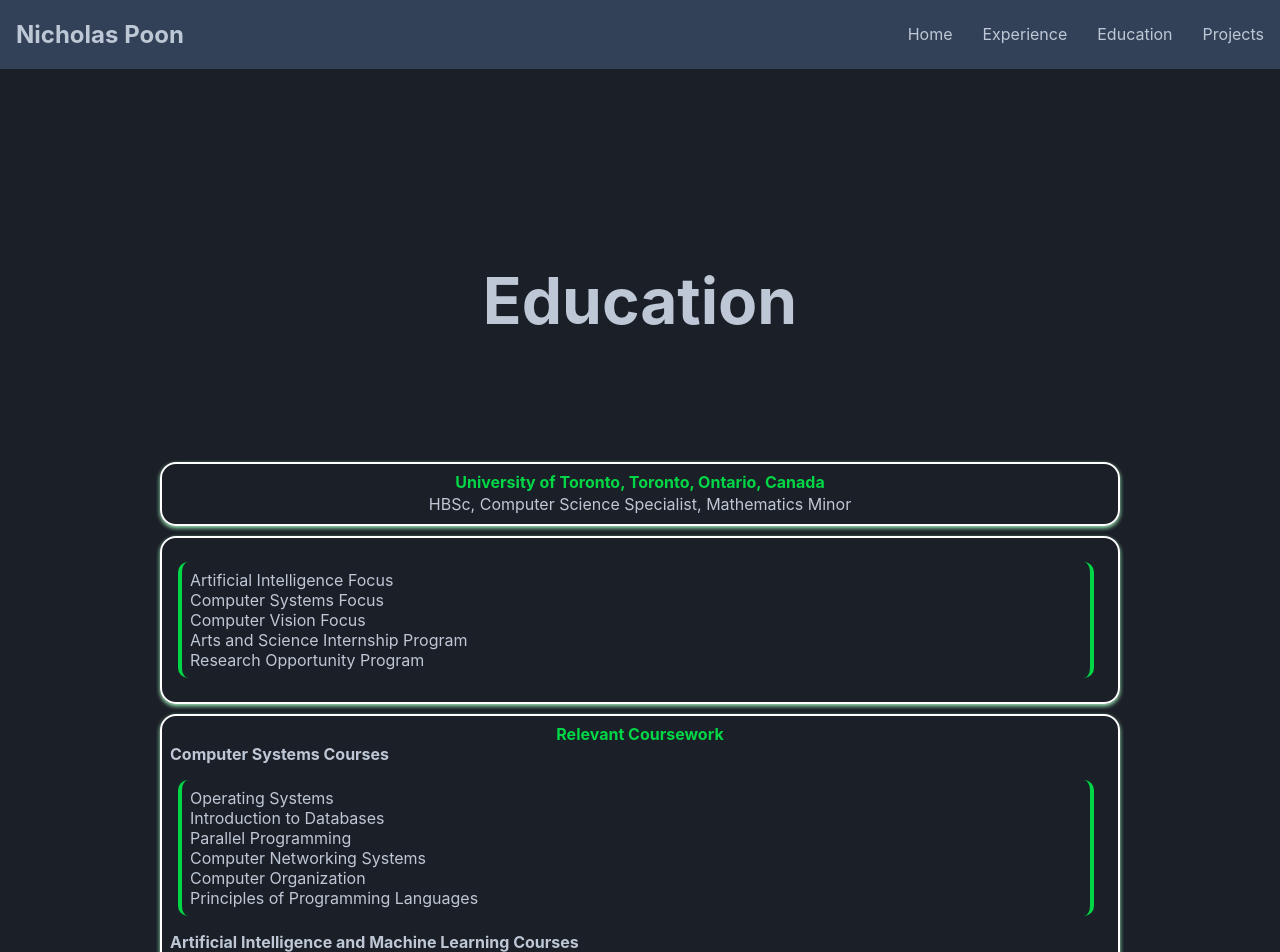
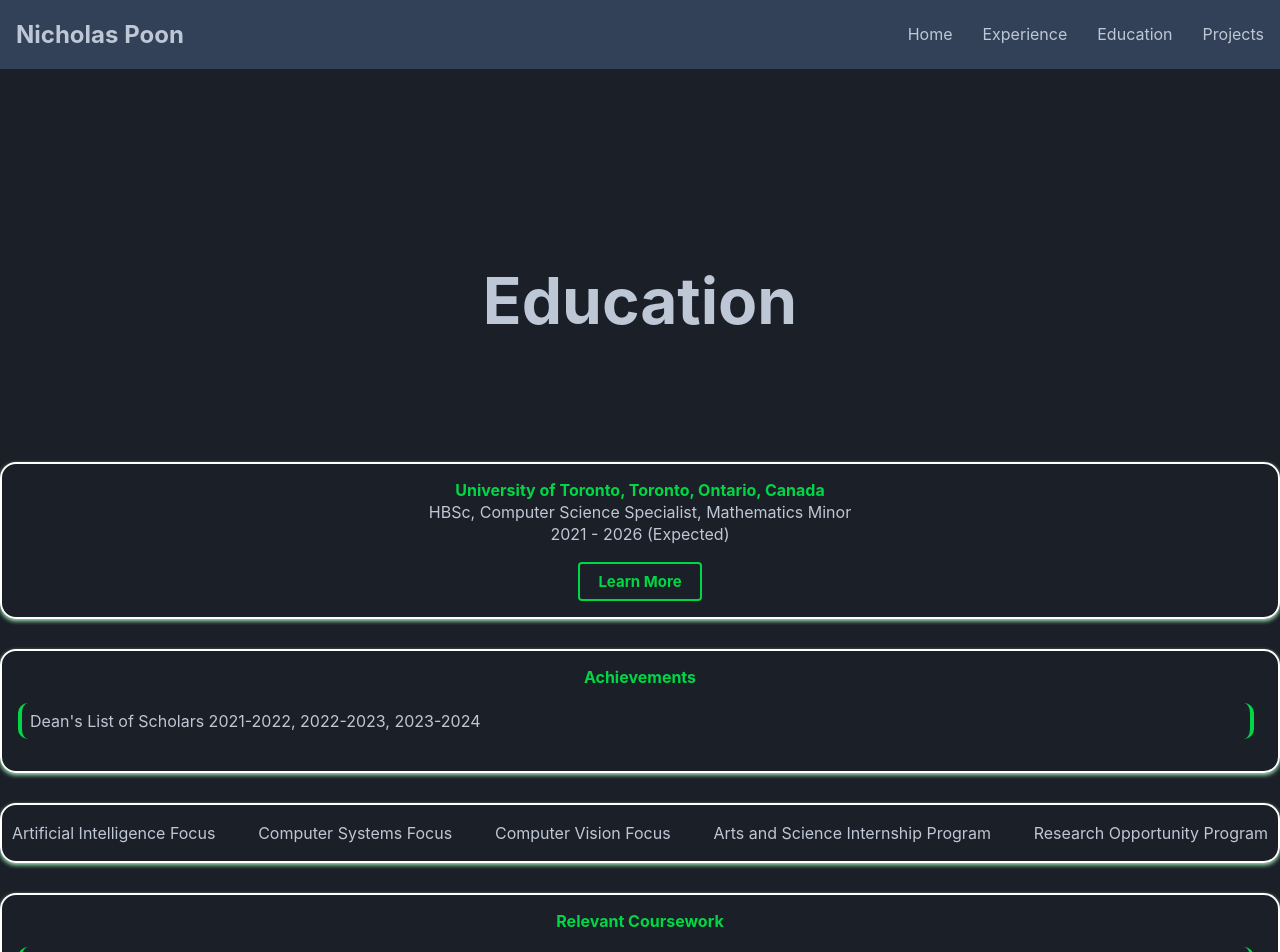
Before and after one commit to nicholaspoon03/nicholaspoon03.github.io, a React (Create React App) app: page /education in a window 1280 px wide. Shown: the top 952 px of the page. Built offline with nearby package versions, Linux system fonts and the light colour scheme.

Commit message:
Finishing Education section and fixing adaptive layout

```diff
--- a/src/App.css
+++ b/src/App.css
@@ -37,8 +37,8 @@
   color: #00D646;
 }
 
-
 .card {
+  width: 100%;
   border: 2px solid white;
   border-radius: 16px;
   box-shadow: 0 2px 4px #A1F1BB;
@@ -49,30 +49,29 @@
 }
 
 .card-content {
-  padding: 8px;
+  padding: 1rem 8px;
 }
 
 .page-layout {
   justify-content: center;
-  padding: 0 10rem;
   display: flex;
   flex-direction: column;
+  align-items: center;
   gap: 10px;
+  margin-bottom: 50px;
+}
+
+.page-layout * {
+  max-width: 1500px;
 }
 
 ul.surround {
   border-left: 4px solid #00D646;
   border-right: 4px solid #00D646;
   border-radius: 10px;
-  padding: 0.5rem 0 0.5rem 0.5rem;
+  padding: 0.5rem;
   margin: 1rem 1rem 1rem 0.5rem;
   list-style: none;
-}
-
-ul.surround:hover {
-  border-right: none;
-  transform: translate(2px, -2px);
-  box-shadow: 0 8px 16px gray;
 }
 
 .centre-page-content {
@@ -82,6 +81,31 @@ ul.surround:hover {
 
 .small-margin {
   margin: 2px;
+}
+
+.button {
+  display: inline-flex;
+  padding: 8px 18px;
+  align-items: flex-start;
+  border-radius: 4px;
+  border: 2px solid #00D646;
+  background: #1b1f27;
+  text-align: center;
+  font-size: 15px;
+  font-style: normal;
+  font-weight: 700;
+  line-height: normal;
+  color: #00D646;
+}
+
+.button:hover {
+  background: #00D646;
+  color: #FFF;
+  border: 2px solid #FFF;
+}
+
+#education-div {
+  gap: 30px;
 }
 
 #page-name {
@@ -96,6 +120,21 @@ ul.surround:hover {
   border-radius: 100px;
 }
 
+#learn-more-cs-div {
+  padding-top: 1rem;
+}
+
+#uni-focuses-programs {
+  display: flex;
+  justify-content: space-between;
+  column-gap: clamp(1rem, 2rem, 3rem);
+}
+
+#uni-focuses-programs *:hover {
+  color: #A1F1BB;
+  cursor: pointer;
+}
+
 .location-row {
   display: flex;
   flex-direction: row;
@@ -104,6 +143,11 @@ ul.surround:hover {
 
 #social-media-div {
   gap: 50px;
+}
+
+a {
+  text-decoration: none;
+  color: #BEC7D5;
 }
 
 .social-media-icons {
--- a/src/pages/Education.js
+++ b/src/pages/Education.js
@@ -3,23 +3,51 @@ import PageScaffold from "../components/PageScaffold";
 function Education() {
     return (
         <PageScaffold pageName="Education" pageContent={() => (
-            <div className="page-layout">
+            <div id="education-div" className="page-layout">
                 <div className="card">
                     <div className="centre-page-content column card-content">
-                        <b id="uni-title" className="centre-page-content">University of Toronto, Toronto, Ontario, Canada</b>
-                        <p className="centre-page-content">HBSc, Computer Science Specialist, Mathematics Minor</p>
+                        <div>
+                            <b id="uni-title" className="centre-page-content">University of Toronto, Toronto, Ontario, Canada</b>
+                            <p className="centre-page-content">HBSc, Computer Science Specialist, Mathematics Minor</p>
+                            <p className="centre-page-content">2021 - 2026 (Expected)</p>
+
+                            <div id="learn-more-cs-div" className="centre-page-content">
+                                <a className="button" href="https://web.cs.toronto.edu/" target="_blank" rel="noreferrer">
+                                    Learn More
+                                </a>
+                            </div>
+                        </div>
                     </div>
                 </div>
 
                 <div className="card">
                     <div className="centre-page-content column card-content">
-                        <ul className="surround left-padding">
-                            <li>Artificial Intelligence Focus</li>
-                            <li>Computer Systems Focus</li>
-                            <li>Computer Vision Focus</li>
-                            <li>Arts and Science Internship Program</li>
-                            <li>Research Opportunity Program</li>
+                        <b className="centre-page-content subheading">Achievements</b>
+                        <ul className="surround">
+                            <li>Dean's List of Scholars 2021-2022, 2022-2023, 2023-2024</li>
                         </ul>
+                    </div>
+                </div>
+
+                <div className="card">
+                    <div className="centre-page-content column card-content">
+                        <div id="uni-focuses-programs" className="centre-page-content">
+                            <a href="https://artsci.calendar.utoronto.ca/program/asfoc1689b" target="_blank" rel="noreferrer">
+                                <p>Artificial Intelligence Focus</p>
+                            </a>
+                            <a href="https://artsci.calendar.utoronto.ca/program/asfoc1689f" target="_blank" rel="noreferrer">
+                                <p>Computer Systems Focus</p>
+                            </a>
+                            <a href="https://artsci.calendar.utoronto.ca/program/asfoc1689d" target="_blank" rel="noreferrer">
+                                <p>Computer Vision Focus</p>
+                            </a>
+                            <a href="https://www.artsci.utoronto.ca/current/experiential-learning/internships/asip" target="_blank" rel="noreferrer">
+                                <p>Arts and Science Internship Program</p>
+                            </a>
+                            <a href="https://www.artsci.utoronto.ca/current/experiential-learning/research-opportunities/research-opportunities-program" target="_blank" rel="noreferrer">
+                                <p>Research Opportunity Program</p>
+                            </a>
+                        </div>
                     </div>
                 </div>
 
@@ -27,8 +55,14 @@ function Education() {
                     <div className="centre-page-content column card-content">
                         <b className="centre-page-content subheading">Relevant Coursework</b>
 
+                        <ul className="surround">
+                            <li>Algorithms and Data Structures</li>
+                            <li>Software Design</li>
+                            <li>Web Programming</li>
+                        </ul>
+
                         <b>Computer Systems Courses</b>
-                        <ul className="surround left-padding">
+                        <ul className="surround">
                             <li>Operating Systems</li>
                             <li>Introduction to Databases</li>
                             <li>Parallel Programming</li>
@@ -38,7 +72,7 @@ function Education() {
                         </ul>
 
                         <b>Artificial Intelligence and Machine Learning Courses</b>
-                        <ul className="surround left-padding">
+                        <ul className="surround">
                             <li>Neural Networks and Deep Learning</li>
                             <li>Computational Linguistics</li>
                             <li>Introduction to Image Understanding</li>
@@ -46,22 +80,6 @@ function Education() {
                             <li>Introduction to Machine Learning</li>
                             <li>Introduction to Artificial Intelligence</li>
                         </ul>
-
-                        <b>Other Important Courses</b>
-                        <ul className="surround left-padding">
-                            <li>Algorithms and Data Structures</li>
-                            <li>Software Design</li>
-                            <li>Web Programming</li>
-                        </ul>
-                    </div>
-                </div>
-
-
-                <div className="card">
-                    <div className="centre-page-content column card-content">
-                        <p>Artificial Intelligence Focus, Computer Systems Focus, Computer Vision Focus, Arts and Science Internship Program, Research Opportunity Program</p>
-                        <p>Dean's List of Scholars in 2021-2022, 2022-2023, 2023-2024</p>
-                        <p>Relevant coursework</p>
                     </div>
                 </div>
             </div>
--- a/src/pages/Home.js
+++ b/src/pages/Home.js
@@ -39,8 +39,6 @@ function Home() {
                     on the AI for Discovery and Self-Driving Labs project.</p>
 
                 <p>Outside of work, I like cars, Formula One, badminton, skiing, and snowboarding.</p>
-
-                <div style={{ height: '50px' }} />
             </div>
         </main>
     )
```
